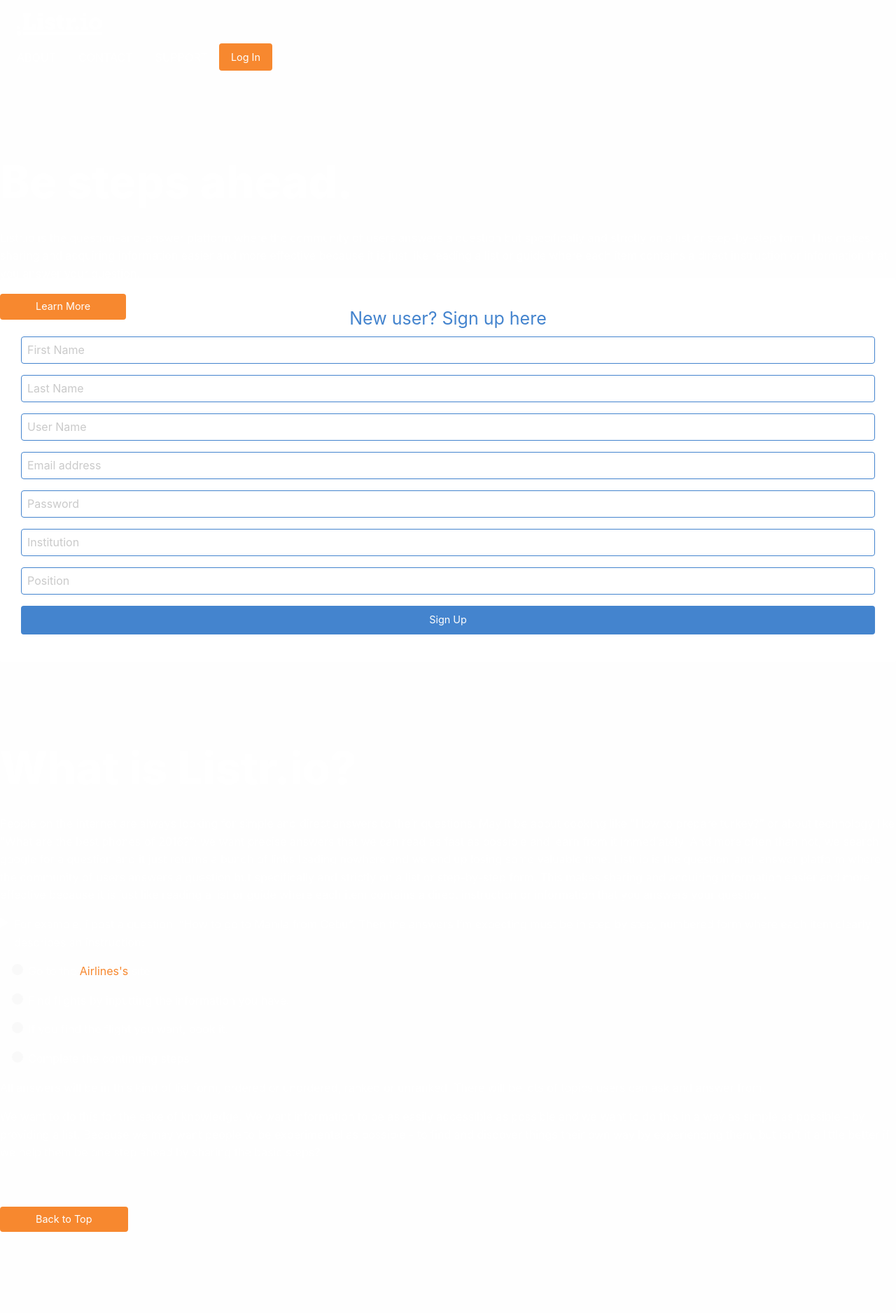
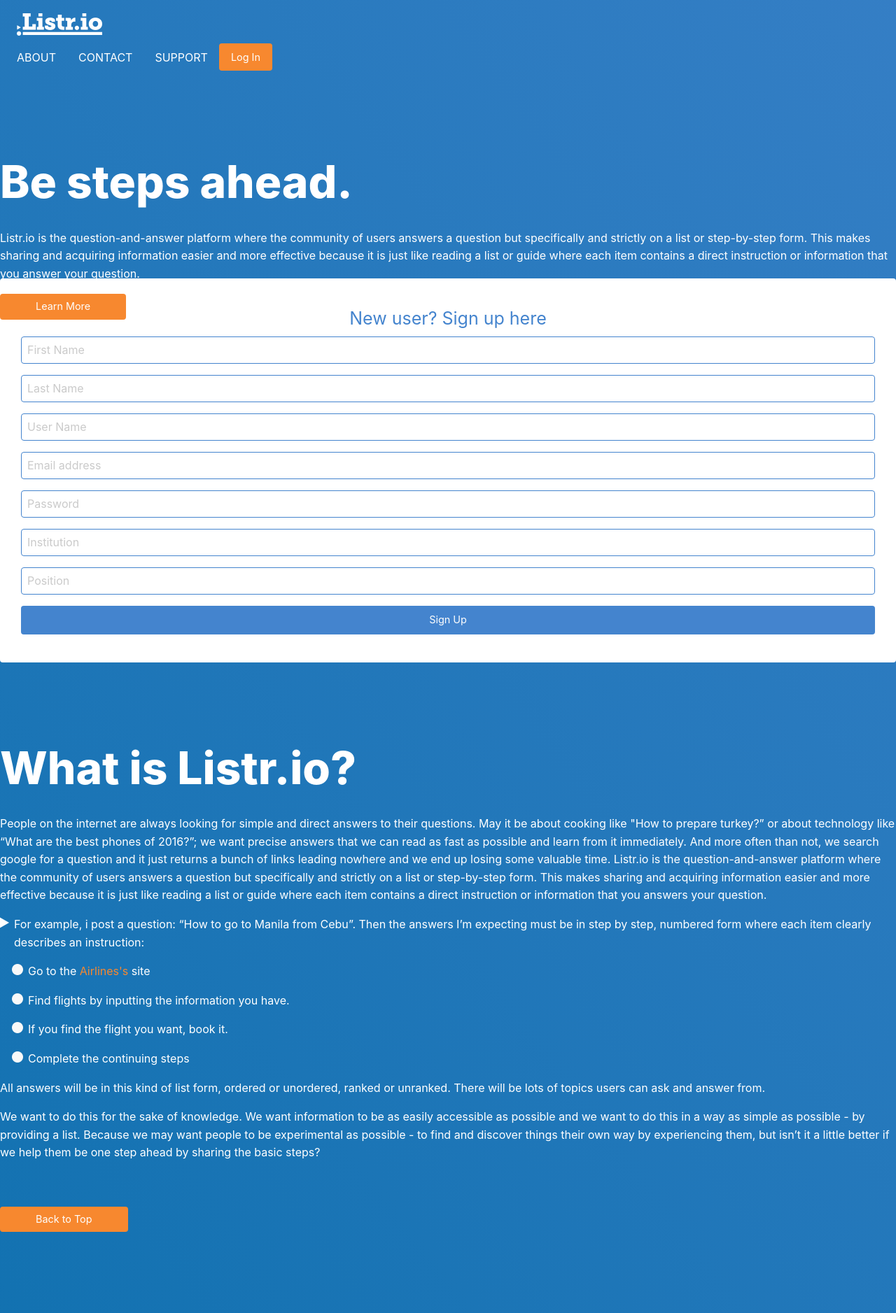
Before and after one commit to generil/listr, a Django app: page / in a window 1280 px wide. Shown: the whole page at 70% size. Run offline with Django 3.2, Linux system fonts and the light colour scheme; some libraries are stand-ins or nearby versions.

Commit message:
bug fixes

```diff
--- a/questions/static/questions/css/style.css
+++ b/questions/static/questions/css/style.css
@@ -2,7 +2,7 @@
   font-family: 'Museo Sans', --apple-system, BlinkMacSystemFont, 'Segoe UI', 'Ubuntu', 'Helvetica', arial, sans-serif;
 }
 
-body .landing {
+body {
   background: linear-gradient(53deg, #5947FF, #006ba6, #4484ce, #0496ff, #41ead4);
   background-size: 800% 800%;
   -webkit-animation: AnimationName 59s ease infinite;
```
